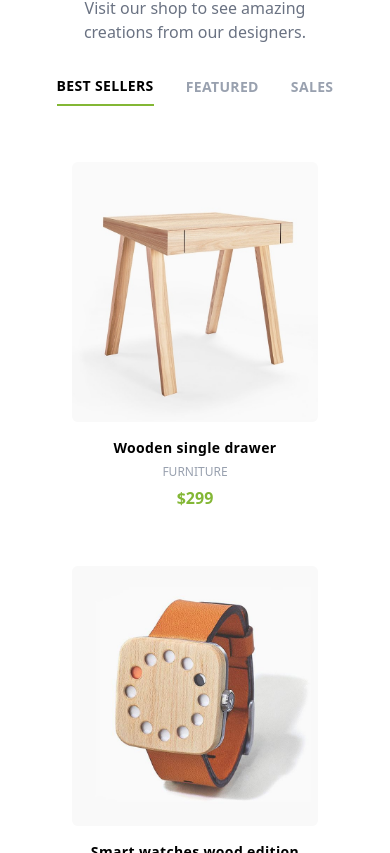
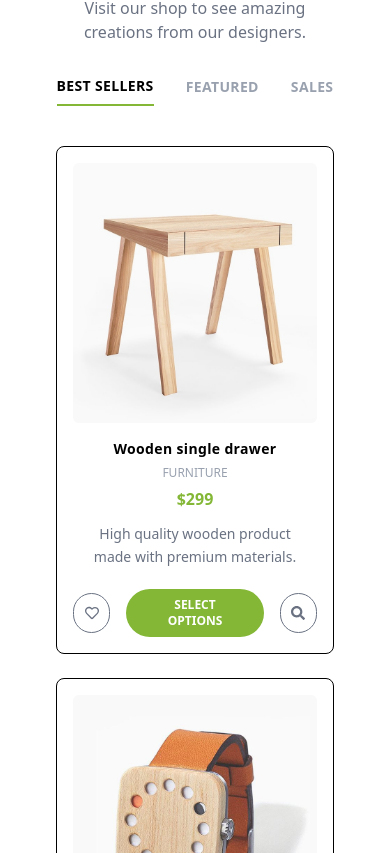
Before and after one commit to zeko1104/zekowoodProject, a React (Vite) app: page / in a window 390 px wide. Shown: the part 2511-3364 px from the top of the page. Built offline with nearby package versions, Linux system fonts and the light colour scheme.

Commit message:
productCard update

```diff
--- a/src/features/product/ProductCard.jsx
+++ b/src/features/product/ProductCard.jsx
@@ -12,8 +12,9 @@ const ProductCard = ({ product }) => {
         transition-all duration-300
         group
         hover:shadow-2xl
-        hover:scale-[1.04]
+        md:hover:scale-[1.04]
         rounded-lg
+        max-sm:border
       "
     >
       {/* IMAGE */}
@@ -24,7 +25,7 @@ const ProductCard = ({ product }) => {
           className="
             absolute inset-0 w-full h-full object-cover
             transition-opacity duration-500
-            group-hover:opacity-0
+            md:group-hover:opacity-0
             cursor-pointer
           "
         />
@@ -36,7 +37,7 @@ const ProductCard = ({ product }) => {
             absolute inset-0 w-full h-full object-cover
             opacity-0
             transition-all duration-700 ease-out
-            group-hover:opacity-100 group-hover:scale-105
+            md:group-hover:opacity-100 md:group-hover:scale-105
             cursor-pointer
           "
         />
@@ -49,15 +50,17 @@ const ProductCard = ({ product }) => {
       </span>
       <p className="text-[#83B735] font-bold mt-1">${product.price}</p>
 
-      {/* HOVER CONTENT */}
+      {/* HOVER / MOBILE CONTENT */}
       <div
         className="
           overflow-hidden
-          max-h-0
-          opacity-0
           transition-all duration-500 ease-out
-          group-hover:max-h-[220px]
-          group-hover:opacity-100
+          max-h-[220px]
+          opacity-100
+          md:max-h-0
+          md:opacity-0
+          md:group-hover:max-h-[220px]
+          md:group-hover:opacity-100
         "
       >
         <p className="text-sm text-gray-500 mt-3 px-4 leading-relaxed">
@@ -71,7 +74,7 @@ const ProductCard = ({ product }) => {
             className="
               w-10 h-10
               flex items-center justify-center
-              rounded-[50%]
+              rounded-full
               border
               text-gray-500
               hover:text-white hover:bg-[#83B735]
@@ -105,7 +108,7 @@ const ProductCard = ({ product }) => {
             className="
               w-10 h-10
               flex items-center justify-center
-              rounded-[50%]
+              rounded-full
               border
               text-gray-500
               hover:text-white hover:bg-[#83B735]
```
Lines whose indentation alone changed are shown as unchanged.
